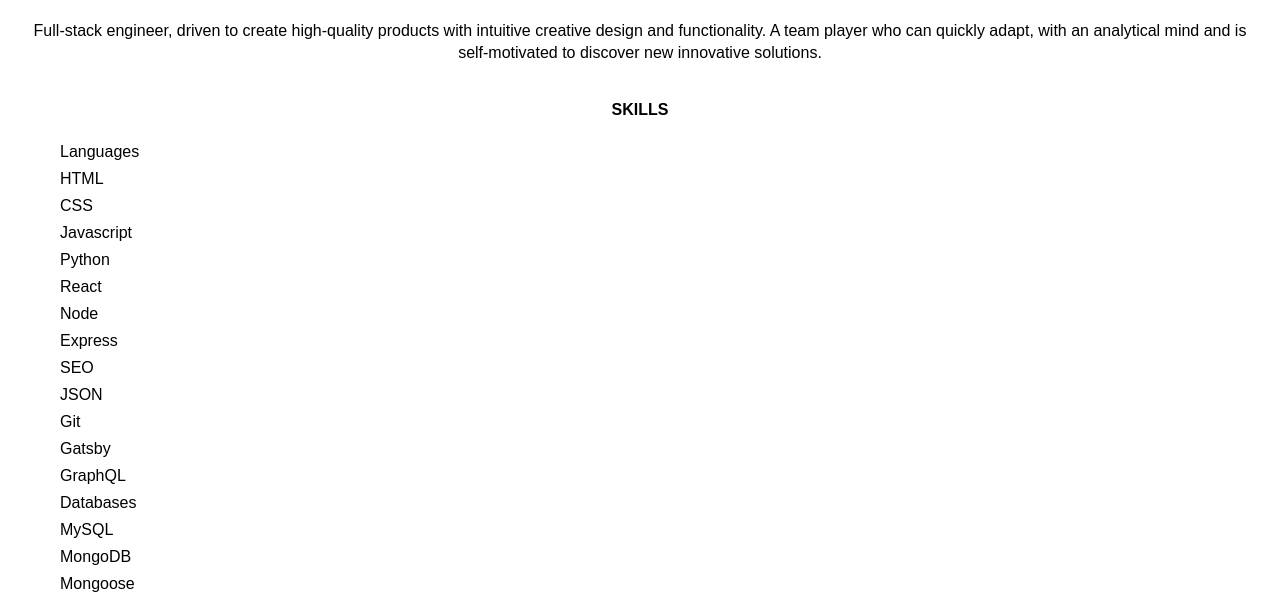
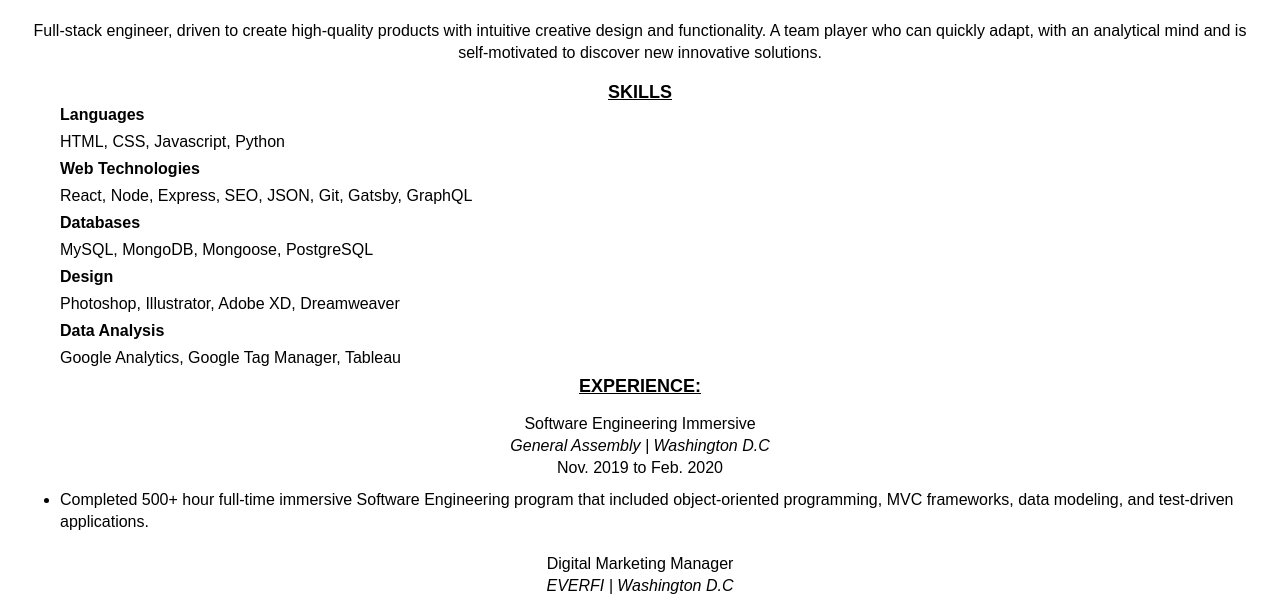
Before and after one commit to jmripper/Gatsby-Portfolio, a Gatsby site: page /resume in a window 1280 px wide. Shown: the part 195-789 px from the top of the page. Built offline with nearby package versions, Linux system fonts and the light colour scheme; Gatsby itself is replaced by a stand-in of ours.

Commit message:
rewrote list data

```diff
--- a/src/components/Resume/Resume.js
+++ b/src/components/Resume/Resume.js
@@ -120,6 +120,17 @@ const ExperienceList = styled.ul`
 const Skills = styled.div`
   display: flex;
   flex-flow: column;
+
+  h4 {
+    font-family: "Raleway", sans-serif;
+    color: #000000;
+    font-weight: 700;
+    font-size: 18px;
+    line-height: 24px;
+    text-decoration: underline;
+    margin: 0;
+    padding: 0;
+  }
 `
 
 const SkillsList = styled.ul`
@@ -136,6 +147,10 @@ const SkillsList = styled.ul`
     font-weight: 300;
     text-decoration: none;
     padding-bottom: 5px;
+  }
+
+  li:first-child {
+    font-weight: 600;
   }
 `
 
@@ -161,40 +176,23 @@ const Resume = props => {
           <h4>SKILLS</h4>
           <SkillsList>
             <li>Languages</li>
-            <li>HTML</li>
-            <li>CSS</li>
-            <li>Javascript</li>
-            <li>Python</li>
+            <li>HTML, CSS, Javascript, Python</li>
           </SkillsList>
           <SkillsList>
-            <li>React</li>
-            <li>Node</li>
-            <li>Express</li>
-            <li>SEO</li>
-            <li>JSON</li>
-            <li>Git</li>
-            <li>Gatsby</li>
-            <li>GraphQL</li>
+            <li>Web Technologies</li>
+            <li>React, Node, Express, SEO, JSON, Git, Gatsby, GraphQL</li>
           </SkillsList>
           <SkillsList>
             <li>Databases</li>
-            <li>MySQL</li>
-            <li>MongoDB</li>
-            <li>Mongoose</li>
-            <li>PostgreSQL</li>
+            <li>MySQL, MongoDB, Mongoose, PostgreSQL</li>
           </SkillsList>
           <SkillsList>
             <li>Design</li>
-            <li>Photoshop</li>
-            <li>Illustrator</li>
-            <li>Adobe XD</li>
-            <li>Dreamweaver</li>
+            <li>Photoshop, Illustrator, Adobe XD, Dreamweaver</li>
           </SkillsList>
           <SkillsList>
             <li>Data Analysis</li>
-            <li>Google Analytics</li>
-            <li>Google Tag Manager</li>
-            <li>Tableau</li>
+            <li>Google Analytics, Google Tag Manager, Tableau</li>
           </SkillsList>
         </Skills>
         <Experience>
```
